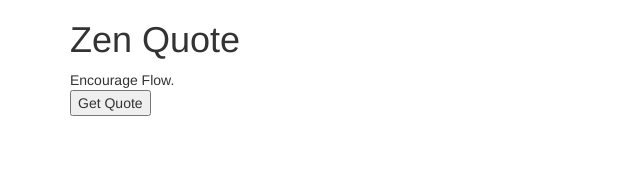
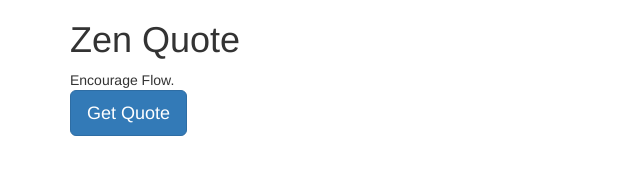
Before and after one commit to arbind/zen-quote-intro, a plain HTML site: page index.html in a window 1280 px wide. Shown: the whole page, without its empty margins (0-640 px from the left). Drawn offline with nearby package versions, Linux system fonts and the light colour scheme.

Commit message:
style Get Quote Button

```diff
--- a/index.html
+++ b/index.html
@@ -8,6 +8,6 @@
 <body class="container">
   <h1>Zen Quote</h1>
   <section>Encourage Flow.</section>
-  <button>Get Quote</button>
+  <button class="btn btn-primary btn-lg">Get Quote</button>
 </body>
 </html>
```
